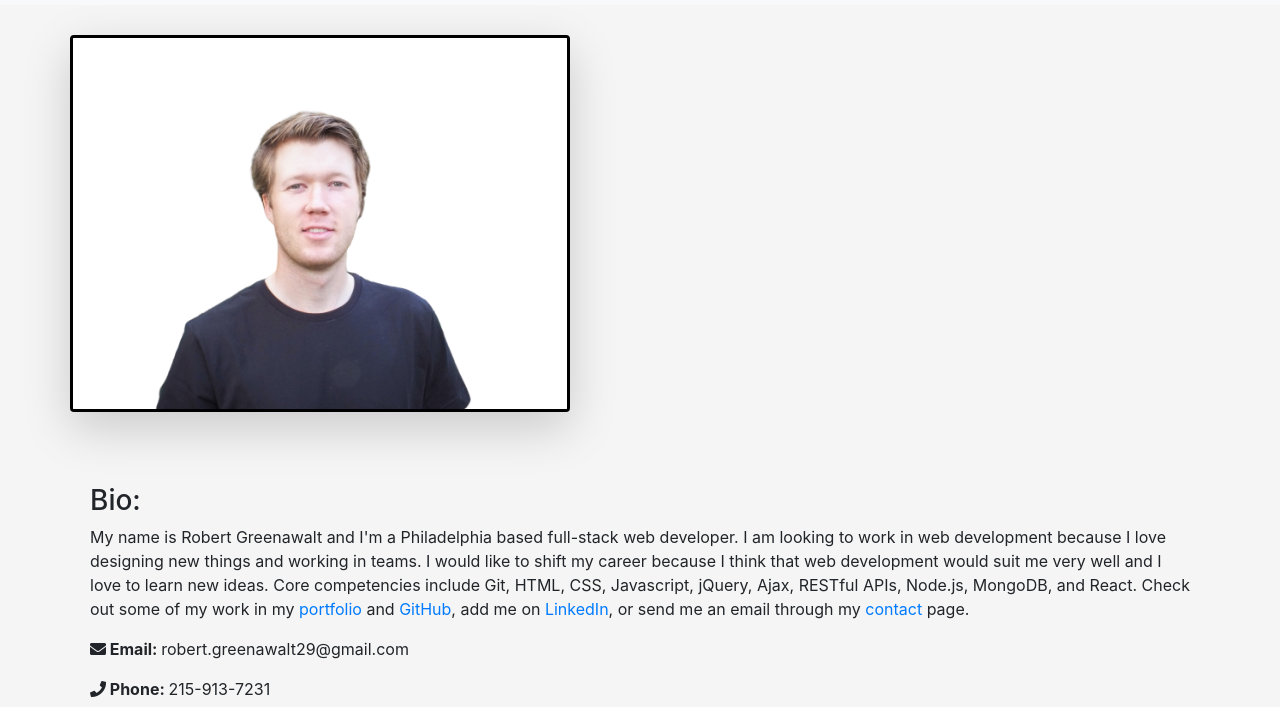
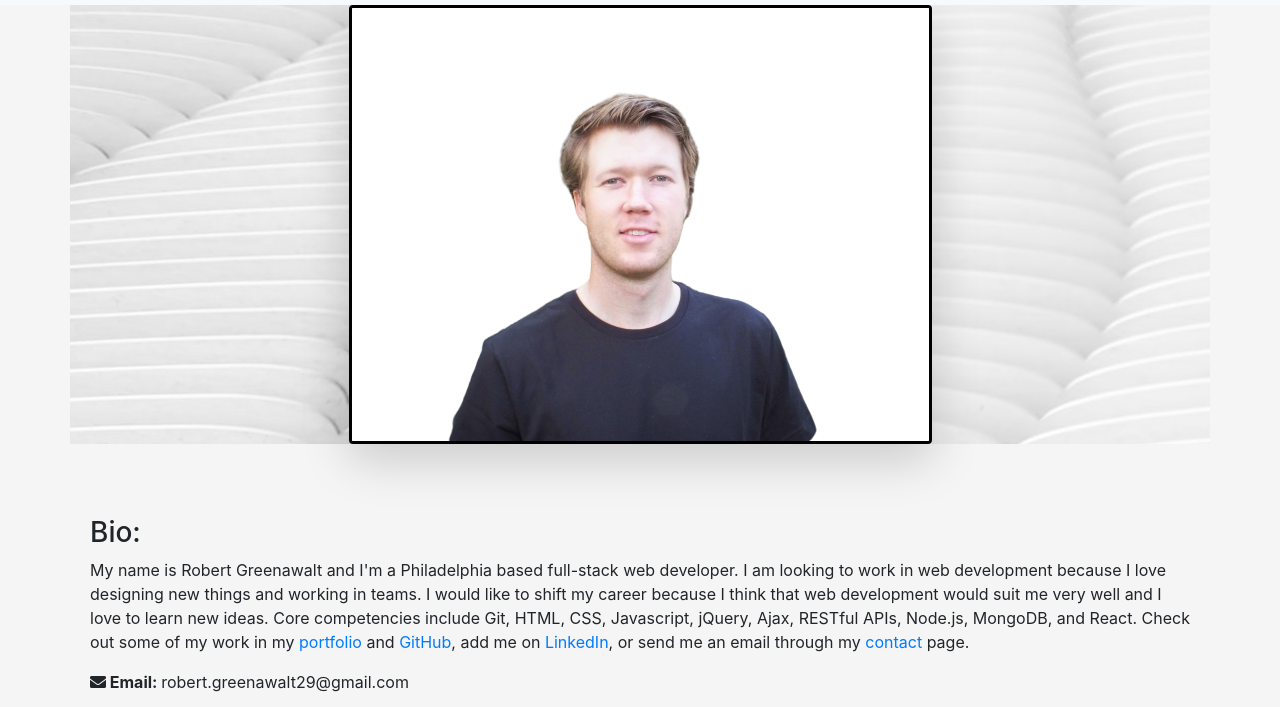
Before and after one commit to rsg71/Portfolio, a plain HTML site: page index.html in a window 1280 px wide. Shown: the part 69-776 px from the top of the page. Drawn offline with nearby package versions, Linux system fonts and the light colour scheme.

Commit message:
changed background image behind headshot; removed overflow-x

```diff
--- a/index.html
+++ b/index.html
@@ -59,14 +59,13 @@
 
 
     <section class="row headshot-block">
-      <div>
+      <!-- <div> -->
       <img src="imgs/headshot-white-background.png" id="headshot" alt="headshot of Robert"
         class="headshot mx-auto shadow-lg">
-      </div>
-      <div class="right-of-headshot">
+      <!-- </div> -->
 
-      </div>
-      <!-- <div class="col">
+
+      <!-- <div class="col right-of-headshot">
         <div id="carouselExampleIndicators" class="carousel slide" data-ride="carousel">
           <ol class="carousel-indicators">
             <li data-target="#carouselExampleIndicators" data-slide-to="0" class="active"></li>
@@ -75,13 +74,13 @@
           </ol>
           <div class="carousel-inner">
             <div class="carousel-item active">
-              <img src="imgs/brewery-finder.PNG" class="d-block w-100 h-100" alt="...">
+              <img src="imgs/brewery-finder.PNG" class="d-block w-100" alt="...">
             </div>
             <div class="carousel-item">
-              <img src="imgs/key-west.jpg" class="d-block w-100 h-100" alt="...">
+              <img src="imgs/brewery-finder.PNG" class="d-block w-100" alt="...">
             </div>
             <div class="carousel-item">
-              <img src="imgs/Horiseon.PNG" class="d-block w-100 h-100" alt="...">
+              <img src="imgs/brewery-finder.PNG" class="d-block w-100" alt="...">
             </div>
           </div>
           <a class="carousel-control-prev" href="#carouselExampleIndicators" role="button" data-slide="prev">
@@ -94,6 +93,7 @@
           </a>
         </div>
       </div> -->
+
     </section>
 
 
--- a/style.css
+++ b/style.css
@@ -2,6 +2,7 @@
       position: relative;
       width:100vw;
       background-color: whitesmoke;
+      overflow-x: hidden;
   }
 
 
@@ -51,15 +52,22 @@
     color:white;
 }
 
+
+
+/* ============================================================== */
+
+/* Heashot */
+
+/* ============================================================== */
 #headshot {
-    max-width: 500px;
+    max-width: 100%;
     min-width:30%;
     border:3px solid black;
     border-radius:4px;
-    margin-top:30px;
 }
 .headshot-block {
-    background-color: whit;
+    /* background-color: white; */
+    background-image: url("imgs/david-jorre-vertical.jpg")
 }
 
 #bio {
```
Also changed, not shown: imgs/david-jorre-vertical.jpg (added), imgs/david-jorre.jpg (added).
